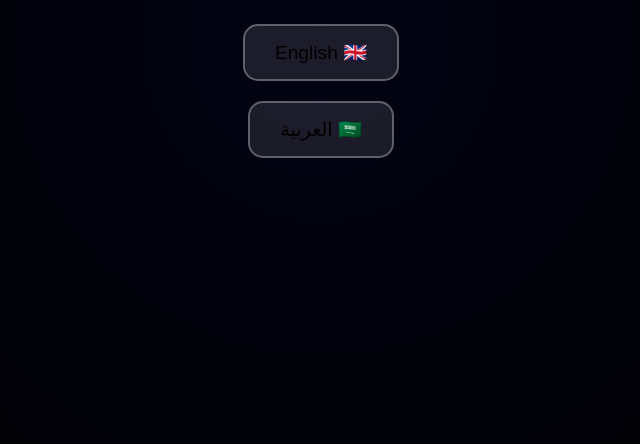
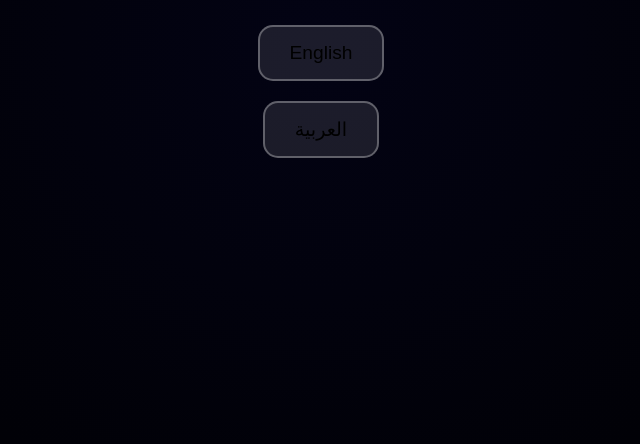
Before and after one commit to Bibo2210/life-cycle-of-stars, a plain HTML site: page index.html in a window 1280 px wide. Shown: the part 356-800 px from the top of the page, without its empty margins (319-959 px from the left). Drawn offline with Linux system fonts and the light colour scheme.

Commit message:
Modify language buttons in index.html
Updated language selection buttons to remove flags.

```diff
--- a/index.html
+++ b/index.html
@@ -49,6 +49,7 @@
     cursor: pointer;
     font-size: 1.2em;
     transition: 0.3s;
+    font-color: (255, 255, 255)
   }
 
   .lang-btn:hover {
@@ -126,8 +127,8 @@
 <!-- Language selection screen -->
 <div id="language-select">
   <h2>Select your language / اختر لغتك</h2>
-  <button class="lang-btn" onclick="setLanguage('en')">English 🇬🇧</button>
-  <button class="lang-btn" onclick="setLanguage('ar')">العربية 🇸🇦</button>
+  <button class="lang-btn" onclick="setLanguage('en')">English</button>
+  <button class="lang-btn" onclick="setLanguage('ar')">العربية</button>
 </div>
 
 <!-- Main content -->
```
